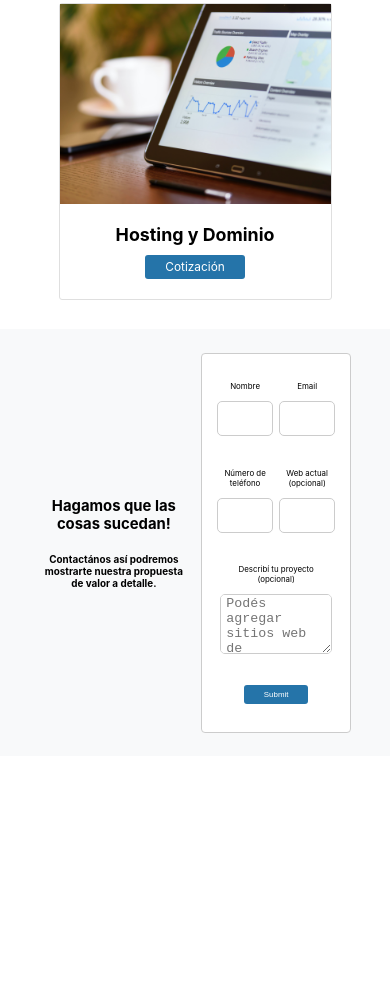
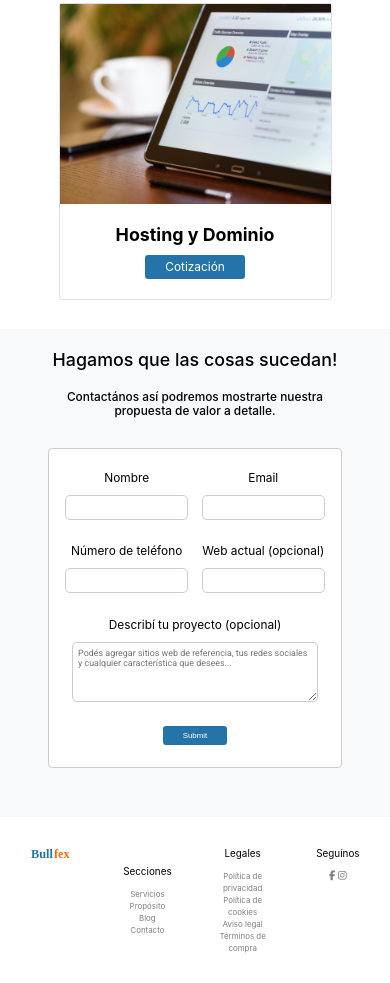
Before and after one commit to TomasSacripanti/Bullfex, a website built with webpack: page src/index.html in a window 390 px wide. Shown: the part 1633-2616 px from the top of the page. Before the commit the page ends 2419 px from the top, so only its background shows below. Built offline with nearby package versions, Linux system fonts and the light colour scheme.

Commit message:
Footer finalizado

```diff
--- a/src/index.html
+++ b/src/index.html
@@ -161,6 +161,54 @@
             </form>
         </div>
     </section>
+    <footer class="footer">
+        <div class="footer-section">
+            <figure class="img-footer-container">
+
+            </figure>
+        </div>
+        <div class="footer-section">
+            <h3>Secciones</h3>
+            <ul class="footer-list">
+                <li class="footer-item">
+                    <a href="">Servicios</a>
+                </li>
+                <li class="footer-item">
+                    <a href="">Propósito</a>
+                </li>
+                <li class="footer-item">
+                    <a href="">Blog</a>
+                </li>
+                <li class="footer-item">
+                    <a href="">Contacto</a>
+                </li>
+            </ul>
+        </div>
+        <div class="footer-section">
+            <h3>Legales</h3>
+            <ul class="footer-list">
+                <li class="footer-item">
+                    <a href="">Política de privacidad</a>
+                </li>
+                <li class="footer-item">
+                    <a href="">Política de cookies</a>
+                </li>
+                <li class="footer-item">
+                    <a href="">Aviso legal</a>
+                </li>
+                <li class="footer-item">
+                    <a href="">Términos de compra</a>
+                </li>
+            </ul>
+        </div>
+        <div class="footer-section">
+            <h3>Seguínos</h3>
+            <div class="footer-social">
+                <a href=""><i class="fab fa-facebook-f"></i></a>
+                <a href=""><i class="fab fa-instagram"></i></a>
+            </div>
+        </div>
+    </footer>
 </body>
 
 </html>
--- a/src/scripts/index.js
+++ b/src/scripts/index.js
@@ -16,7 +16,9 @@ const items = document.querySelectorAll('.nav-item');
 //Event Listeners
 document.addEventListener('DOMContentLoaded', () => {
     let  logoContainer = document.querySelector('.img-container');
+    let footerImgContainer = document.querySelector('.img-footer-container');
     addImage(logoContainer, bullfexlogo, 'Logotipo Bullfex');
+    addImage(footerImgContainer, bullfexlogo, 'Logotipo Bullfex');
     slider();
 });
 
--- a/src/styles/styles.scss
+++ b/src/styles/styles.scss
@@ -7,7 +7,7 @@ $base-size: calc(6px + 1vw);
 $primary-color: #2574A9;
 $secondary-color: #F9690E;
 $base-color: rgba(0,0,0,.5);
-$active-color: rgba(0,0,0,.9);
+$active-color: black;
 
 @mixin button {
     a, input[type=submit] {
@@ -527,6 +527,11 @@ a {
 @media screen and (max-width: 1000px) {
     .services {
         padding: 0 5%;
+        .services-title {
+            h2 {
+                font-size: 1.6rem;
+            }
+        }
         .services-cards {
             grid-column-gap: 40px;
         }
@@ -535,6 +540,11 @@ a {
 
 @media screen and (max-width: 768px) {
     .services {
+        .services-title {
+            h2 {
+                font-size: 1.8rem;
+            }
+        }
         .services-cards {
             .service-card {
                 .card-image {
@@ -570,12 +580,12 @@ a {
 
 .contact {
     width: 100%;
-    padding: 6% 10%;
+    padding: 7% 10%;
     display: flex;
     align-items: center;
     justify-content: space-between;
     background-color: #f8f9fa;
-    margin: 3rem 0;
+    margin: 3rem 0 0 0;
     .contact-header, .contact-form {
         width: 48%;
         height: 100%;
@@ -585,9 +595,13 @@ a {
         h2 {
             text-align: center;
             margin-bottom: 20px;
+            font-size: 1.4rem;
+            font-weight: 500;
         }
         h4 {
             text-align: center;
+            font-size: .8rem;
+            font-weight: 500;
         }
         .form {
             min-height: 380px;
@@ -631,10 +645,12 @@ a {
                     }
                     textarea {
                         height: 60px;
-                        padding: 1px 5px;
+                        padding: 5px;
                         outline: none;
                         border: 1px solid #ccc;
                         border-radius: 5px;
+                        font-family: $font1;
+                        font-size: .6rem;
                     }
                 }
             }
@@ -646,3 +662,143 @@ a {
         }
     }
 }
+
+@media screen and (max-width: 1000px) {
+    .contact {
+        padding: 5% 8%;
+        .contact-header {
+            h2 {
+                font-size: 1.6rem;
+            }
+            h4 {
+                font-size: 1rem;
+            }
+        }
+        .contact-form {
+            .form {
+                min-height: 320px;
+                padding: 1rem;
+                .form-row {
+                    .form-group {
+                        label {
+                            font-size: 1rem;
+                        }
+                        input {
+                            height: 25px;
+                        }
+                    }
+                }
+            }
+        }
+    }
+}
+
+@media screen and (max-width: 768px) {
+    .contact {
+        flex-direction: column;
+        .contact-header, .contact-form {
+            width: 80%;
+            margin-bottom: 30px;
+            h2 {
+                font-size: 1.8rem;
+            }
+            h4 {
+                font-size: 1.2rem;
+            }
+            .form {
+                .form-row {
+                    .form-group {
+                        label {
+                            font-size: 1.2rem;
+                        }
+                        textarea {
+                            font-size: .8rem;
+                        }
+                    }
+                }
+            }
+        }
+    }
+}
+
+@media screen and (max-width: 600px) {
+    .contact {
+        .contact-header, .contact-form {
+            width: 90%;
+            .form {
+                .form-row {
+                    .form-group {
+                        textarea {
+                            font-size: .9rem;
+                        }
+                    }
+                }
+            }
+        }
+    }
+}
+
+// ---------------------------------------------Footer---------------------------------------------
+
+.footer {
+    width: 100%;
+    background-color: white;
+    padding: 0 5%;
+    display: grid;
+    grid-template-columns: repeat(4, 1fr);
+    grid-gap: 30px;
+    margin: 3rem 0;
+    .footer-section {
+        display: flex;
+        flex-direction: column;
+        align-items: center;
+        justify-content: center;
+        h3 {
+            font-weight: 400;
+            font-size: 1rem;
+            margin-bottom: 10px;
+        }
+        .footer-list {
+            .footer-item {
+                text-align: center;
+                a {
+                    font-size: .8rem;
+                    color: $base-color;
+                }
+            }
+        }
+        figure {
+            width: 40%;
+        }
+        .footer-social {
+            i {
+                color: $base-color;
+            }
+        }
+    }
+    .footer-section:nth-child(1), .footer-section:nth-child(4) {
+        justify-content: flex-start;
+    }
+}
+
+@media screen and (max-width: 1000px) {
+    .footer {
+        .footer-section {
+
+            figure {
+                width: 55%;
+            }
+        }
+    }
+}
+
+@media screen and (max-width: 768px) {
+    .footer {
+        .footer-section {
+
+            figure {
+                width: 65%;
+            }
+        }
+    }
+}
```
